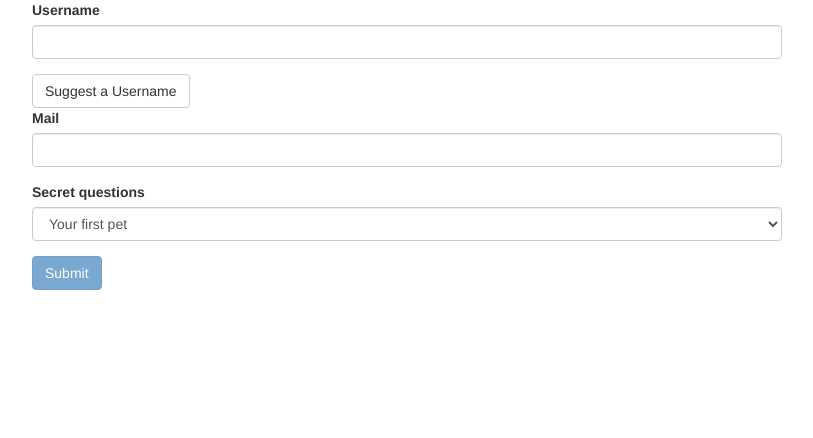
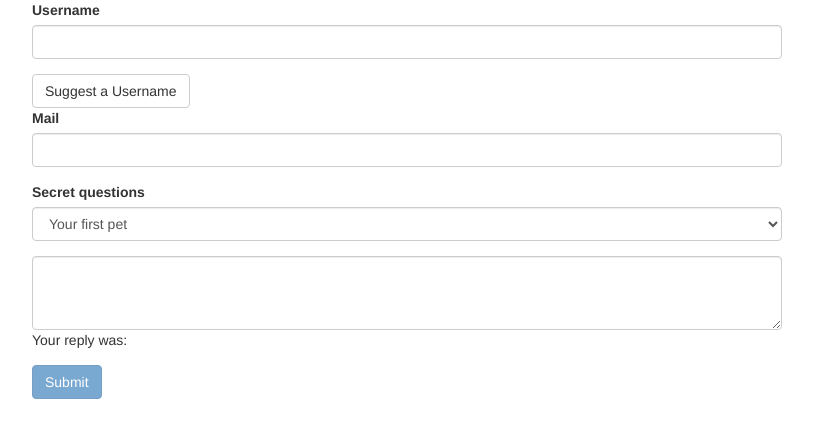
Before and after one commit to mc-carthy/ngChunks, an Angular app in the folder forms/: page / in a window 1280 px wide. Shown: the top 438 px of the page, without its empty margins (233-1046 px from the left). Built offline with nearby package versions, Linux system fonts and the light colour scheme.

Commit message:
Add two-way binding to keep updated of TD form values

```diff
--- a/forms/src/app/app.component.html
+++ b/forms/src/app/app.component.html
@@ -44,6 +44,16 @@
                         <option value="pet">Your first pet</option>
                         <option value="teacher">Your first teacher</option>
                     </select>
+                </div>
+                <div class="form-group">
+                    <textarea
+                        name="secretAnswer"
+                        [(ngModel)]="answer"
+                        class="form-control"
+                        cols="30"
+                        rows="3"
+                    ></textarea>
+                    <p>Your reply was: {{ answer }}</p>
                     <span *ngIf="!secret.valid && secret.touched" class="help-block invalid-text">Please select a question</span>
                 </div>
                 <button
--- a/forms/src/app/app.component.ts
+++ b/forms/src/app/app.component.ts
@@ -7,7 +7,8 @@ import { NgForm } from '@angular/forms';
     styleUrls: ['./app.component.css']
 })
 export class AppComponent {
-    defaultSecret = 'pet'
+    defaultSecret: string = 'pet';
+    answer: string = "";
 
     onSubmit(form: NgForm) {
         console.log(form);
```
